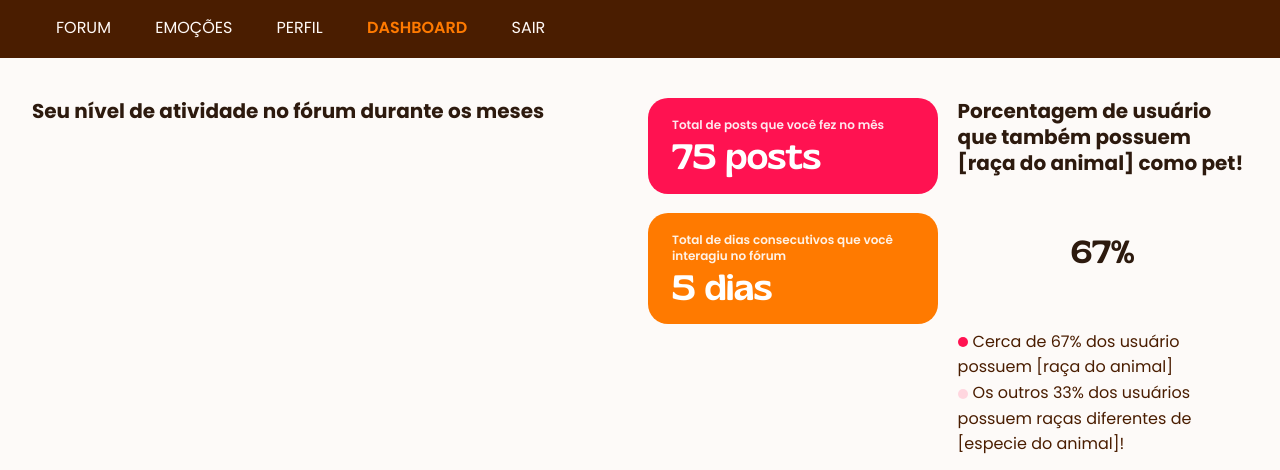
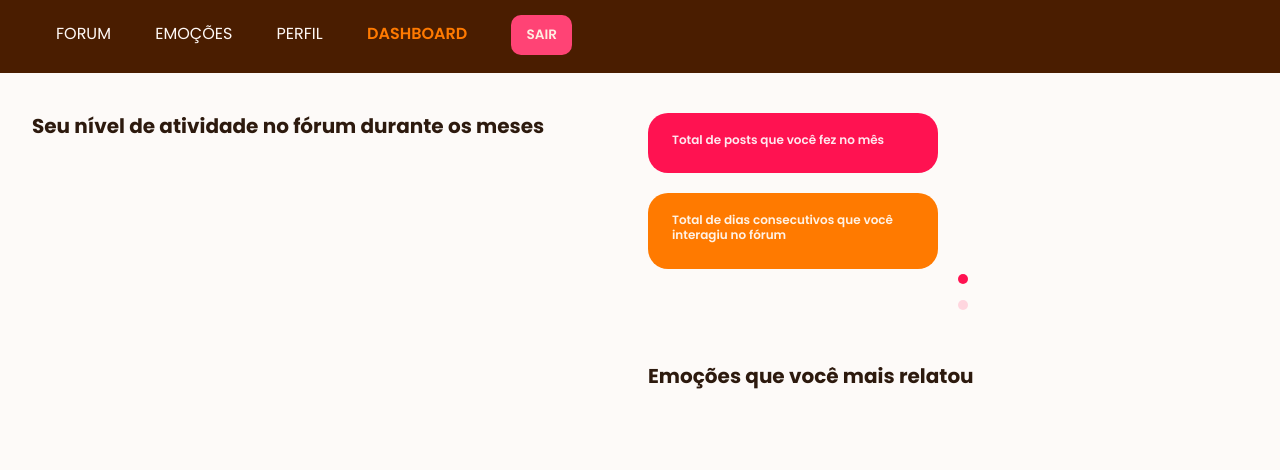
Before and after one commit to juliasilva0957/Projeto_individual, a website: page public/dashboard.html in a window 1280 px wide. Shown: the part 67-537 px from the top of the page. Drawn offline with nearby package versions, Linux system fonts and the light colour scheme; no server answers; a web font is replaced by a local one.

Commit message:
Alterações no botão de sair e validações se está preenchido

```diff
--- a/public/dashboard.html
+++ b/public/dashboard.html
@@ -21,7 +21,8 @@
         <a href="diarioEmocoes.html">EMOÇÕES</a>
         <a href="perfil.html">PERFIL</a>
         <a href="dashboard.html" class="ativo">DASHBOARD</a>
-        <a href="index.html">SAIR</a>
+        <a href="index.html">
+          <button class="botao">SAIR</button></a>
 
       </div>
     </nav>
@@ -43,27 +44,24 @@
       <div class="stats-row">
         <div class="stat-card pink">
           <span class="stat-label">Total de posts que você fez no mês</span>
-          <span class="stat-value" id="totalPost">75 posts</span>
+          <span class="stat-value" id="totalPost"></span>
         </div>
         <div class="stat-card orange">
           <span class="stat-label">Total de dias consecutivos que você interagiu no fórum</span>
-          <span class="stat-value" id="diasConsecutivos">5 dias</span>
+          <span class="stat-value" id="diasConsecutivos"></span>
         </div>
       </div>
 
 
       <div class="card donut-card">
-        <div class="card-title" id="tituloRaca">Porcentagem de usuário que também
-          possuem [raça do animal] como pet!</div>
+        <div class="card-title" id="tituloRaca"></div>
         <div class="donut-wrapper">
           <canvas id="donutChart"></canvas>
-          <div class="donut-label" id="donutPorcentagem">67%</div>
+          <div class="donut-label" id="donutPorcentagem"></div>
         </div>
         <div class="donut-legend" id="donutLegenda">
-          <div><span class="dot filled"></span>Cerca de 67% dos usuário
-            possuem [raça do animal]</div>
-          <div><span class="dot empty"></span>Os outros 33% dos usuários possuem raças diferentes de [especie do
-            animal]!</div>
+          <div><span class="dot filled"></span></div>
+          <div><span class="dot empty"></span></div>
         </div>
       </div>
     </div>
@@ -78,9 +76,6 @@
   </div>
 
   <script>
-    var lineChart;
-    var donutChart;
-    var barChart;
 
     function carregarDashboard() {
       carregarNome();
@@ -129,7 +124,7 @@
             comentarios.push(data[i].comentarios);
           }
 
-          lineChart = new Chart(document.getElementById('lineChart'), {
+        new Chart(document.getElementById('lineChart'), {
             type: 'line',
             data: {
               labels: meses,
@@ -177,7 +172,8 @@
           <div><span class="dot empty"></span>Os outros ${restante}% possuem raças diferentes</div>
         `;
           document.getElementById('tituloRaca').innerHTML = `Porcentagem de usuários que também possuem ${data.racaUsuario} como pet!`;
-          donutChart = new Chart(document.getElementById('donutChart'), {
+
+          new Chart(document.getElementById('donutChart'), {
             type: 'doughnut',
             data: {
               datasets: [{
@@ -215,7 +211,7 @@
             quantidades.push(data[i].quantidade);
           }
 
-          barChart = new Chart(document.getElementById('barChart'), {
+             new Chart(document.getElementById('barChart'), {
             type: 'bar',
             data: {
               labels: emocoes,
--- a/public/style/dashboard.css
+++ b/public/style/dashboard.css
@@ -81,6 +81,25 @@
   font-family: 'Gilker';
   color: #4a1d00;
   font-weight: 600;
+}
+
+.botao {
+    background-color: #ff4375;
+    color: #ffece0;
+    border: none;
+    border-radius: 10px;
+    padding: 10px 15px;
+    font-size: 0.85rem;
+    font-weight: 600;
+    font-family: 'Poppins', sans-serif;
+    cursor: pointer;
+    text-decoration: none;
+}
+
+.botao:hover {
+    background-color: #c4295a;
+    transform: scale(1.1);
+    transition: .2s all ease;
 }
 
 .card-title {
--- a/public/style/diarioEmocoes.css
+++ b/public/style/diarioEmocoes.css
@@ -54,11 +54,33 @@
     color: #fff9f6;
     text-decoration: none;
 }
+.navbar .left a.ativo {
+  color: #ff7a00;
+  font-weight: 600;
+}
 .principal-emocoes {
     padding: 32px 48px;
     display: flex;
     flex-direction: column;
     gap: 20px;
+}
+.botao {
+    background-color: #ff4375;
+    color: #ffece0;
+    border: none;
+    border-radius: 10px;
+    padding: 10px 15px;
+    font-size: 0.85rem;
+    font-weight: 600;
+    font-family: 'Poppins', sans-serif;
+    cursor: pointer;
+    text-decoration: none;
+}
+
+.botao:hover {
+    background-color: #c4295a;
+    transform: scale(1.1);
+    transition: .2s all ease;
 }
 
 .titulo-emocoes {
@@ -108,6 +130,22 @@
     letter-spacing: 0.6px;
     font-weight: 700;
 }
+.botao-registro:hover{
+    background-color: #ff4375;
+}
+.botao-visualizar{
+    background-color:#ff7a00;
+    color: #fff9f6;
+    border-radius: 30px;
+    border: none;
+    padding: 14px 32px;
+    cursor: pointer;
+    letter-spacing: 0.6px;
+    font-weight: 700;
+}
+.botao-visualizar:hover{
+    background-color: #ff922c;
+}
 .campo-data {
     display: flex;
     flex-direction: column;
--- a/public/style/forum.css
+++ b/public/style/forum.css
@@ -88,6 +88,24 @@
     max-width: 320px;
     line-height: 1.25;
 }
+.botao {
+    background-color: #ff4375;
+    color: #ffece0;
+    border: none;
+    border-radius: 10px;
+    padding: 10px 15px;
+    font-size: 0.85rem;
+    font-weight: 600;
+    font-family: 'Poppins', sans-serif;
+    cursor: pointer;
+    text-decoration: none;
+}
+
+.botao:hover {
+    background-color: #c4295a;
+    transform: scale(1.1);
+    transition: .2s all ease;
+}
 
 .botao-novo-post {
     background-color: #ff4375;
@@ -146,6 +164,7 @@
     border-radius: 30px;
     padding: 10px 18px;
     background-color: #fff;
+    text-decoration: none;
     cursor: pointer;
 }
 
--- a/public/style/perfil.css
+++ b/public/style/perfil.css
@@ -76,7 +76,24 @@
     font-family: 'Poppins', sans-serif;
     line-height: 1.35;
 }
+.botao {
+    background-color: #ff4375;
+    color: #ffece0;
+    border: none;
+    border-radius: 10px;
+    padding: 10px 15px;
+    font-size: 0.85rem;
+    font-weight: 600;
+    font-family: 'Poppins', sans-serif;
+    cursor: pointer;
+    text-decoration: none;
+}
 
+.botao:hover {
+    background-color: #c4295a;
+    transform: scale(1.1);
+    transition: .2s all ease;
+}
 
 .linha-cards {
     display: flex;
```
Also changed, not shown: public/diarioEmocoes.html (+12 -3 lines), public/forum.html (+2 -1 lines), public/login.html (+5 -0 lines), public/novoPost.html (+10 -3 lines), public/perfil.html (+7 -1 lines), public/sobre.html (+1 -1 lines), banco_de_dados/soulpaws_modelagem.png.
